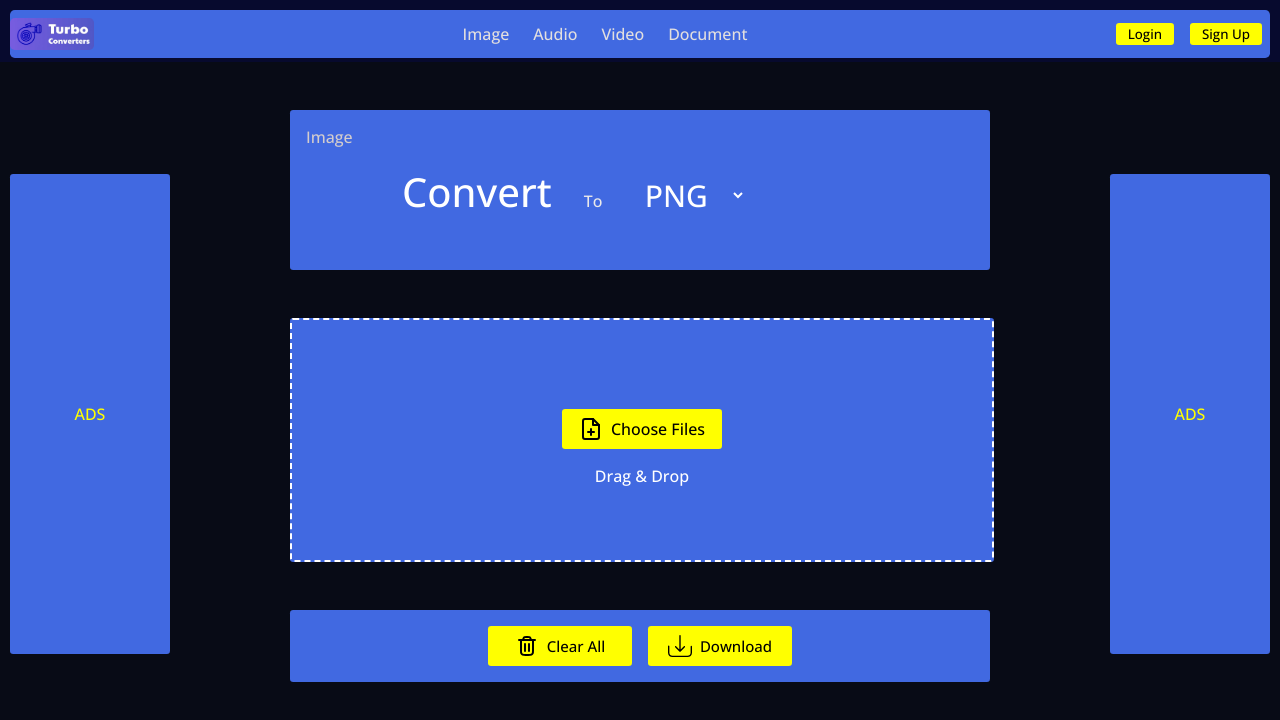
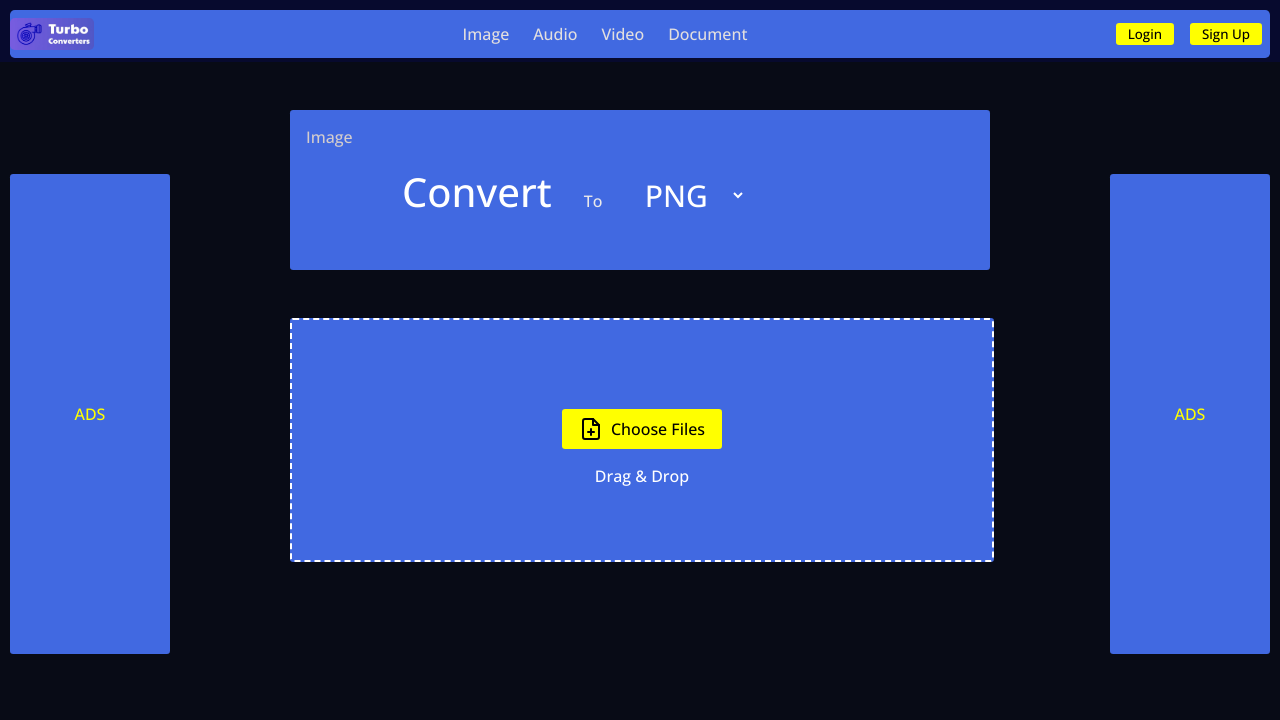
Before and after one commit to 0xRomRom/turboconverters, a React (Create React App) app: page / in a window 1280 px wide. Shown: the top 720 px of the page. Built offline with nearby package versions, Linux system fonts and the light colour scheme.

Commit message:
Hides results box if there is none

```diff
--- a/src/components/converters/convertercomponents/ConverterComponents.jsx
+++ b/src/components/converters/convertercomponents/ConverterComponents.jsx
@@ -26,11 +26,13 @@ const ConverterComponents = (props) => {
         uploaded={uploaded}
         fileType={fileType}
       />
-      <ResultBox
-        uploaded={uploaded}
-        setUploaded={setUploaded}
-        fileType={fileType}
-      />
+      {uploaded.length > 0 && (
+        <ResultBox
+          uploaded={uploaded}
+          setUploaded={setUploaded}
+          fileType={fileType}
+        />
+      )}
     </div>
   );
 };
--- a/src/components/converters/convertercomponents/resultbox/ResultBox.jsx
+++ b/src/components/converters/convertercomponents/resultbox/ResultBox.jsx
@@ -7,7 +7,7 @@ const ResultBox = (props) => {
   useEffect(() => {}, [props.uploaded]);
 
   const handleClearResults = () => {
-    props.setUploaded([props.uploaded]);
+    props.setUploaded([]);
   };
 
   const handleDelete = () => {};
```
